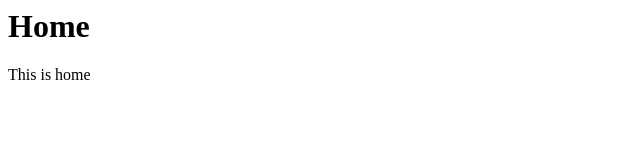
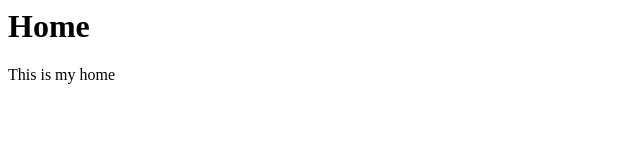
Before and after one commit to tkdguq05/NinCastle.github.io, a plain HTML site: page index.html in a window 1280 px wide. Shown: the full height of the page, 0-640 px from the left. Drawn offline with Linux system fonts and the light colour scheme.

Commit message:
add index.html

```diff
--- a/index.html
+++ b/index.html
@@ -9,7 +9,7 @@
   </h1>
 
   <p>
-  This is home
+  This is my home
   </p>
  </body>
 </html>
```
